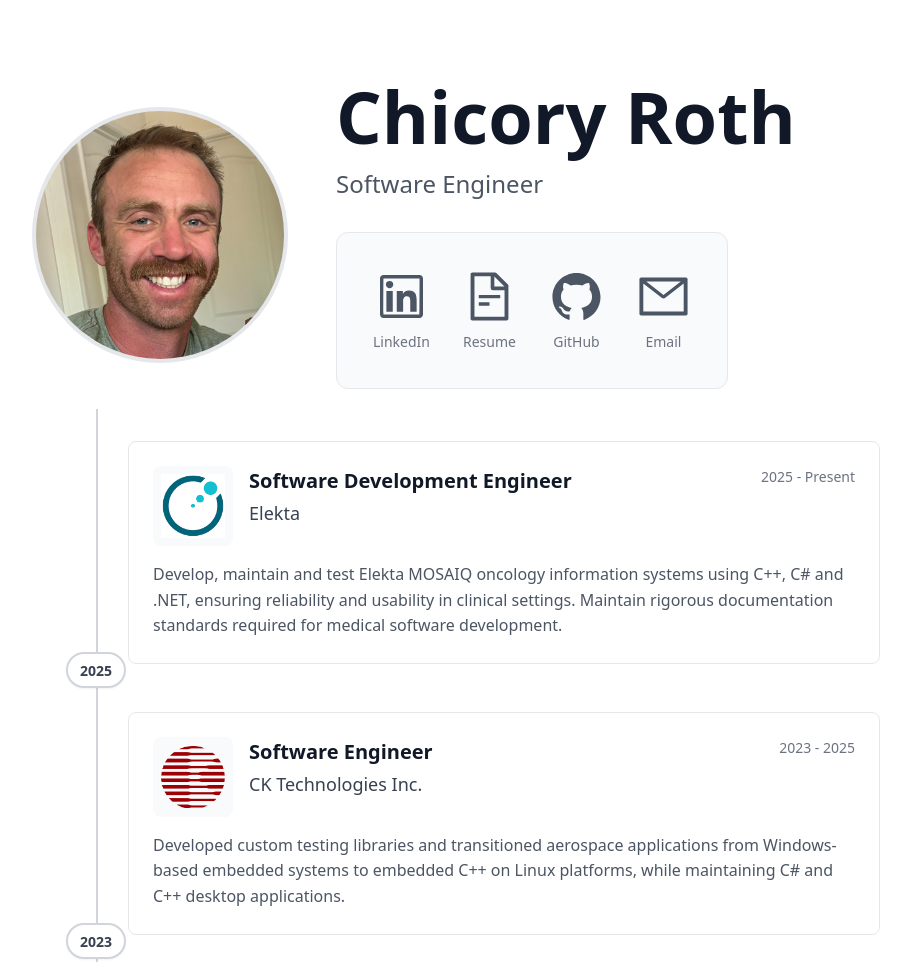
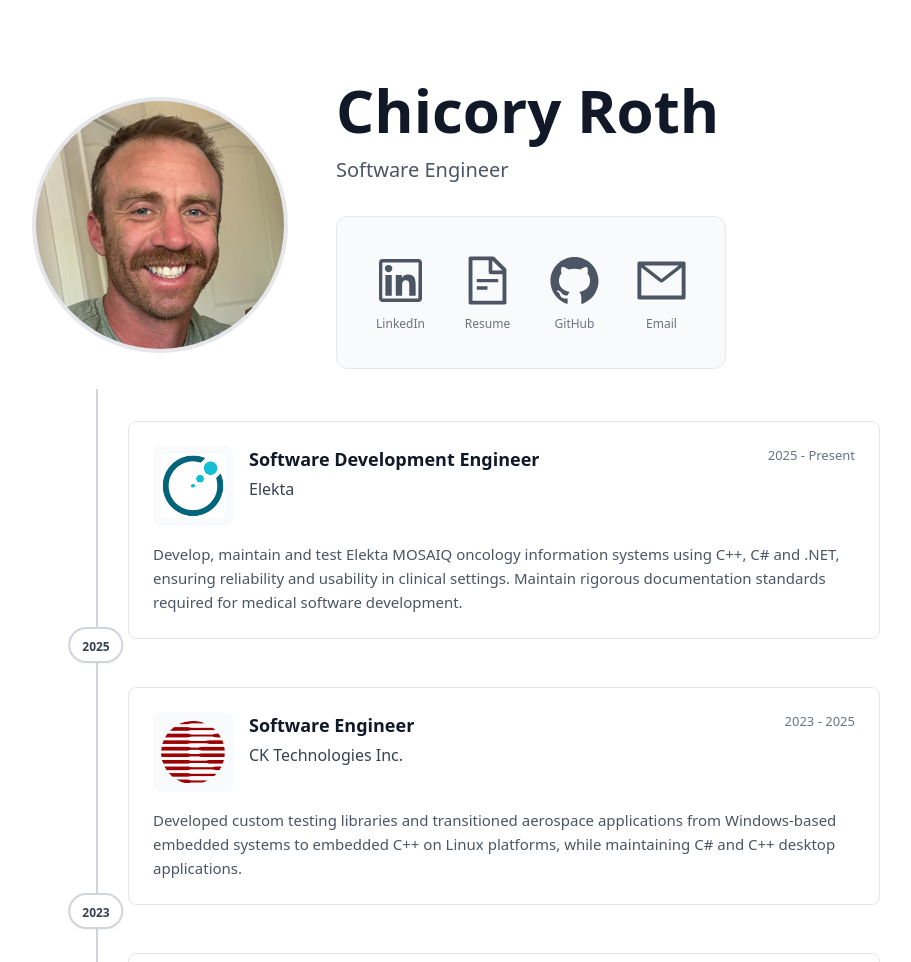
Before and after one commit to chicoryr/chicoryroth.com, an Astro site: page / in a window 1280 px wide. Shown: the top 962 px of the page, without its empty margins (160-1071 px from the left). Built offline with nearby package versions, Linux system fonts and the light colour scheme; Astro itself is replaced by a stand-in of ours.

Commit message:
font size changes

```diff
--- a/src/components/Links.tsx
+++ b/src/components/Links.tsx
@@ -16,7 +16,7 @@ export default function Links() {
               <div className="text-gray-600 group-hover:text-gray-900 transition-colors duration-300 mb-2">
                 {link.icon}
               </div>
-              <span className="text-sm text-gray-500 group-hover:text-gray-700 transition-colors duration-300">
+              <span className="text-xs text-gray-500 group-hover:text-gray-700 transition-colors duration-300">
                 {link.text}
               </span>
             </a>
--- a/src/components/Me.astro
+++ b/src/components/Me.astro
@@ -15,10 +15,10 @@ import Links from "./Links";
     <div class="flex flex-col items-center md:items-start space-y-8">
       <!-- Name and Title -->
       <div class="text-center md:text-left space-y-4">
-        <h1 class="text-5xl md:text-7xl font-bold text-gray-900">
+        <h1 class="text-4xl md:text-6xl font-bold text-gray-900">
           Chicory Roth
         </h1>
-        <p class="text-xl md:text-2xl text-gray-600">
+        <p class="text-lg md:text-xl text-gray-600">
           Software Engineer
         </p>
       </div>
--- a/src/components/NavCard.tsx
+++ b/src/components/NavCard.tsx
@@ -4,7 +4,7 @@ export default function NavCard
 () {
   return (
     <div className="bg-gray-500 rounded-lg p-5">
-      <div className="text-black text-center mb-1 text-2xl font-bold font-sans">Software Engineer</div>
+      <div className="text-black text-center mb-1 text-xl font-bold font-sans">Software Engineer</div>
       <Links/>
     </div>
   )
--- a/src/components/TimelineItem.astro
+++ b/src/components/TimelineItem.astro
@@ -61,21 +61,21 @@ const { title, company, logo, description, start, end } = Astro.props;
   }
 
   .timeline-title {
-    font-size: 1.25rem;
+    font-size: 1.125rem;
     font-weight: 600;
     color: #111827;
     margin: 0 0 0.25rem 0;
   }
 
   .timeline-company {
-    font-size: 1.125rem;
+    font-size: 1rem;
     font-weight: 500;
     color: #374151;
     margin: 0;
   }
 
   .timeline-dates {
-    font-size: 0.875rem;
+    font-size: 0.8125rem;
     color: #6b7280;
     margin-left: 1rem;
     flex-shrink: 0;
@@ -85,5 +85,6 @@ const { title, company, logo, description, start, end } = Astro.props;
     color: #4b5563;
     line-height: 1.6;
     margin: 0;
+    font-size: 0.9375rem;
   }
 </style>
--- a/src/components/YearMarker.astro
+++ b/src/components/YearMarker.astro
@@ -8,6 +8,6 @@ const { year } = Astro.props;
 
 <div class="absolute left-4 transform -translate-x-1/2 z-10 -bottom-6">
   <div class="bg-white border-2 border-gray-300 rounded-full px-3 py-1 shadow-sm">
-    <span class="text-sm font-semibold text-gray-700">{year}</span>
+    <span class="text-xs font-semibold text-gray-700">{year}</span>
   </div>
 </div>
--- a/src/pages/index.astro
+++ b/src/pages/index.astro
@@ -12,7 +12,7 @@ import { Analytics } from '@vercel/analytics/react';
 
 		<footer class="py-12 border-t border-gray-200">
 			<div class="max-w-4xl mx-auto px-4 text-center">
-				<p class="text-gray-600">&copy; 2025 Chicory Roth. All rights reserved.</p>
+				<p class="text-sm text-gray-600">&copy; 2025 Chicory Roth. All rights reserved.</p>
 			</div>
 		</footer>
 	</main>
```
